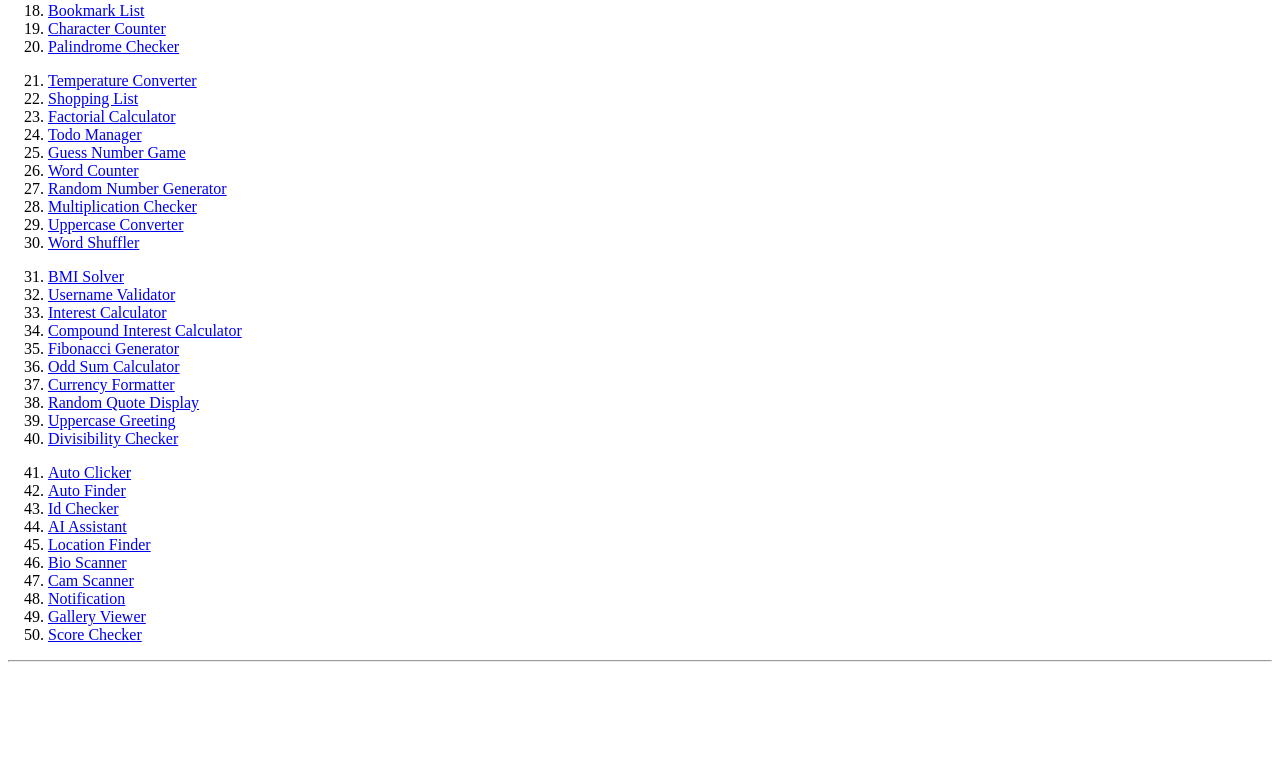
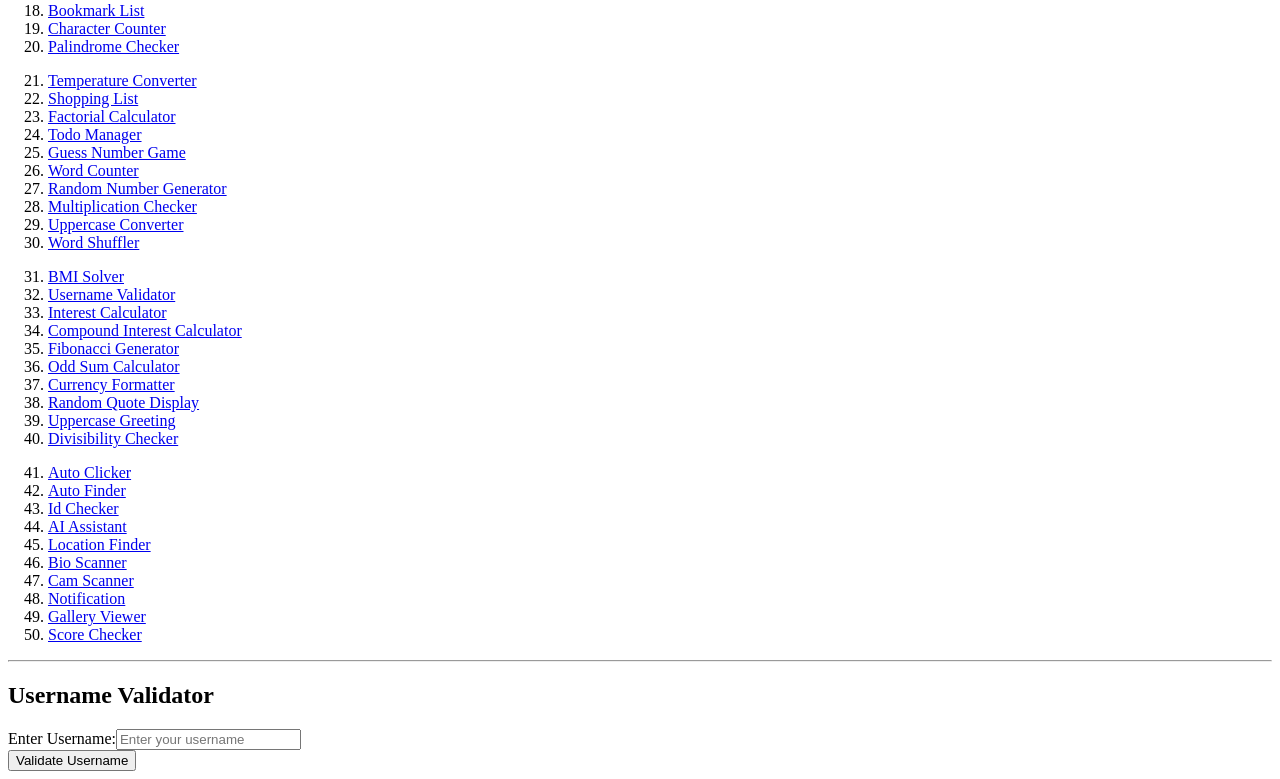
Before and after one commit to SVFC-Travel-Booking-System/Angular-Components, an Angular app: page /username-validator in a window 1280 px wide. Before the commit this address led to /. Shown: the part 400-1179 px from the top of the page. Before the commit the page ends 1070 px from the top, so only its background shows below. Built offline with nearby package versions, Linux system fonts and the light colour scheme.

Commit message:
32 Validate a username

```diff
--- a/src/app/app-routing.module.ts
+++ b/src/app/app-routing.module.ts
@@ -31,6 +31,10 @@ import { MultiplicationcheckerComponent } from './components/multiplicationcheck
 import { UppercaseconverterComponent } from './components/uppercaseconverter/uppercaseconverter.component';
 import { WordshufflerComponent } from './components/wordshuffler/wordshuffler.component';
 import { BmisolverComponent } from './components/bmisolver/bmisolver.component';
+import { UsernamevalidatorComponent } from './components/usernamevalidator/usernamevalidator.component';
+
+
+
 
 
 const routes: Routes = [
@@ -65,7 +69,7 @@ const routes: Routes = [
   { path: 'uppercase-converter', component: UppercaseconverterComponent },
   { path: 'word-shuffler', component: WordshufflerComponent },
   { path: 'bmi-solver', component: BmisolverComponent },
-
+  { path: 'username-validator', component: UsernamevalidatorComponent },
 
 
 ];
--- a/src/app/app.module.ts
+++ b/src/app/app.module.ts
@@ -35,6 +35,7 @@ import { MultiplicationcheckerComponent } from './components/multiplicationcheck
 import { UppercaseconverterComponent } from './components/uppercaseconverter/uppercaseconverter.component';
 import { WordshufflerComponent } from './components/wordshuffler/wordshuffler.component';
 import { BmisolverComponent } from './components/bmisolver/bmisolver.component';
+import { UsernamevalidatorComponent } from './components/usernamevalidator/usernamevalidator.component';
 
 
 @NgModule({
@@ -71,6 +72,7 @@ import { BmisolverComponent } from './components/bmisolver/bmisolver.component';
     UppercaseconverterComponent,
     WordshufflerComponent,
     BmisolverComponent,
+    UsernamevalidatorComponent,
 
 
 
--- /dev/null
+++ b/src/app/components/usernamevalidator/usernamevalidator.component.html
@@ -0,0 +1,17 @@
+<div class="username-validator-container">
+    <h2>Username Validator</h2>
+
+    <form (ngSubmit)="validateUsername()">
+        <div>
+            <label for="username">Enter Username:</label>
+            <input type="text" id="username" [(ngModel)]="username" name="username" placeholder="Enter your username" required />
+        </div>
+
+        <button type="submit">Validate Username</button>
+    </form>
+
+    <!-- Display validation result -->
+    <div *ngIf="validationMessage">
+        <h3>{{ validationMessage }}</h3>
+    </div>
+</div>
--- /dev/null
+++ b/src/app/components/usernamevalidator/usernamevalidator.component.ts
@@ -0,0 +1,32 @@
+import { Component } from '@angular/core';
+
+@Component({
+  selector: 'app-usernamevalidator',
+  templateUrl: './usernamevalidator.component.html',
+  styleUrl: './usernamevalidator.component.css'
+})
+export class UsernamevalidatorComponent {
+  username: string = ''; // User's input username
+  validationMessage: string | null = null; // Validation result message
+
+  // Predefined validation rules
+  private minLength: number = 6; // Minimum length of the username
+  private maxLength: number = 20; // Maximum length of the username
+  private regex: RegExp = /^[a-zA-Z0-9_]*$/; // Allowed characters: letters, numbers, and underscores
+
+  // Method to validate the username
+  validateUsername() {
+    if (!this.username) {
+      this.validationMessage = 'Username is required.';
+    } else if (this.username.length < this.minLength) {
+      this.validationMessage = `Username must be at least ${this.minLength} characters long.`;
+    } else if (this.username.length > this.maxLength) {
+      this.validationMessage = `Username cannot exceed ${this.maxLength} characters.`;
+    } else if (!this.regex.test(this.username)) {
+      this.validationMessage = 'Username can only contain letters, numbers, and underscores.';
+    } else {
+      this.validationMessage = 'Username is valid!';
+    }
+  }
+
+}
```
Also changed, not shown: src/app/components/usernamevalidator/usernamevalidator.component.css (added), 1 other file (tests, documents, lock files or other folders).
